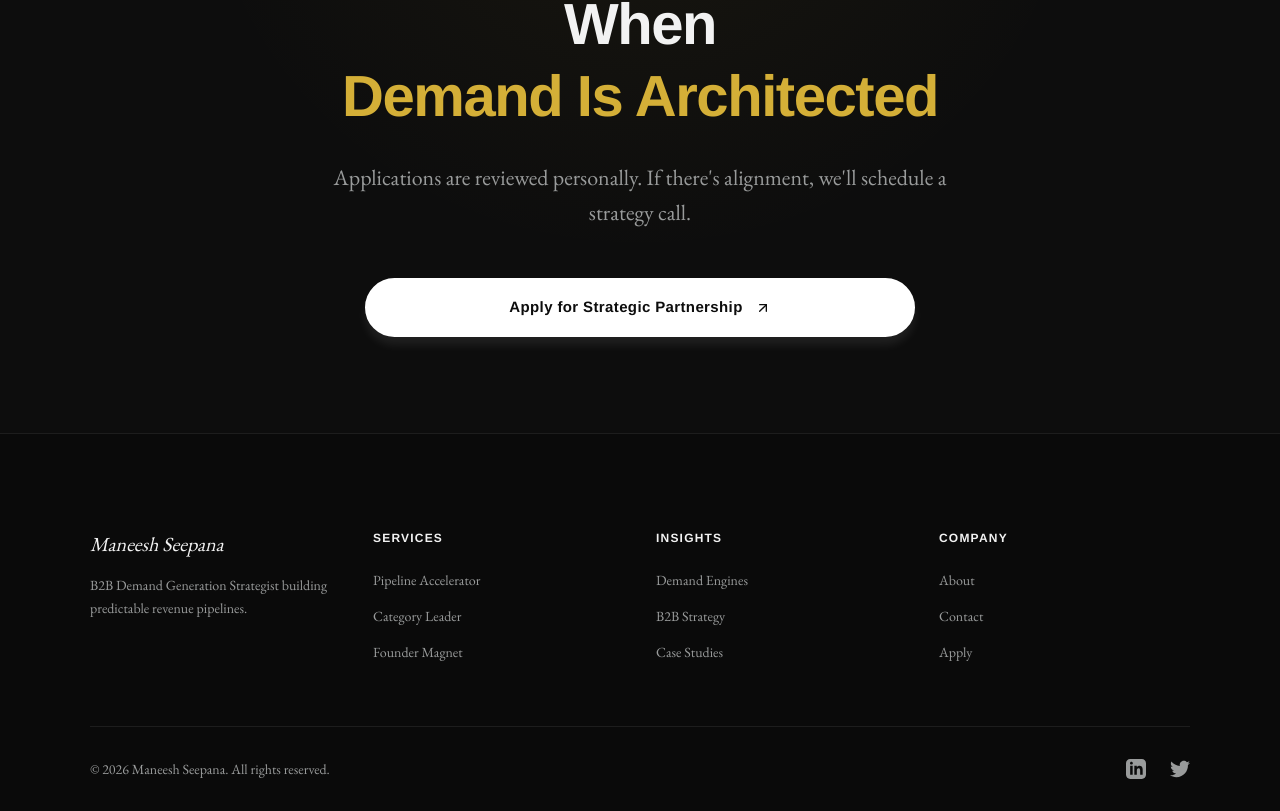
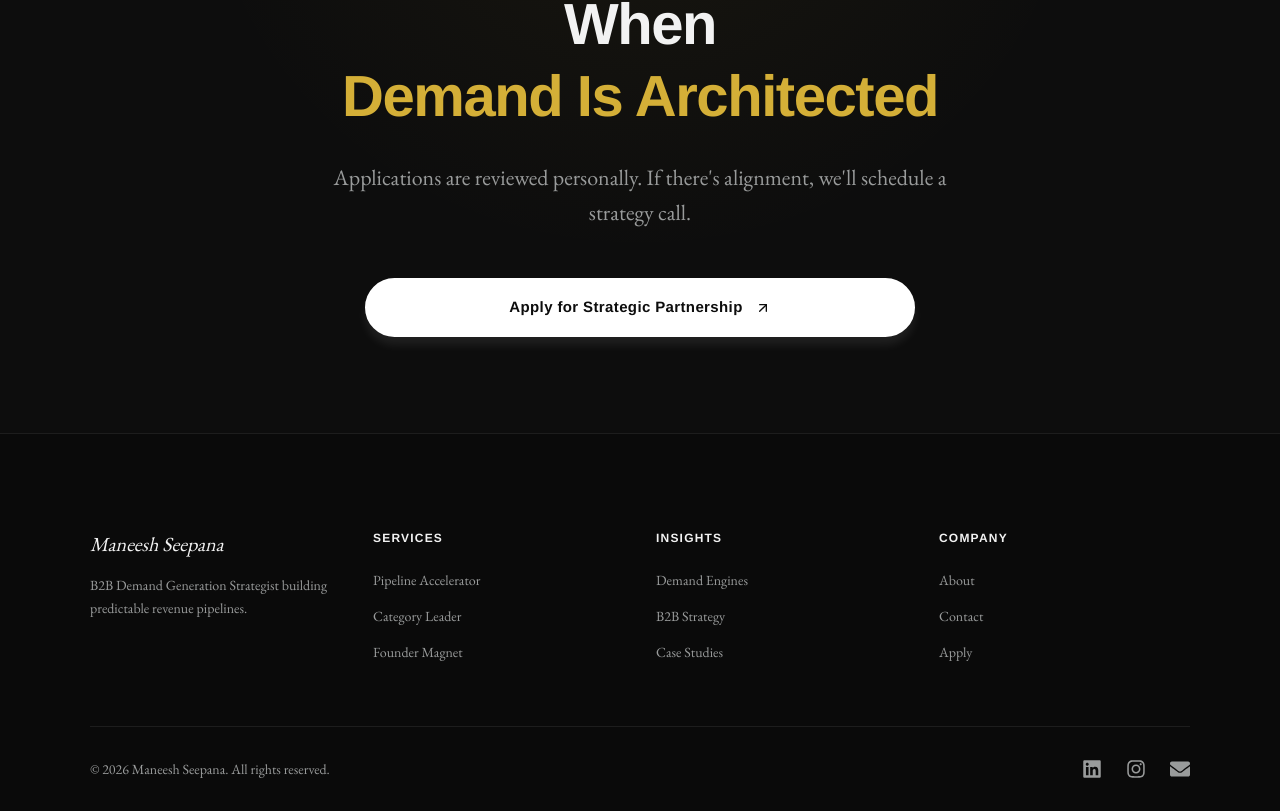
Before and after one commit to Santhoshmani1/maneesh_portfolio_site, a Next.js app: page / in a window 1280 px wide. Shown: the part 7601-8412 px from the top of the page. Built offline with nearby package versions, Linux system fonts and the light colour scheme.

Commit message:
fix: Social Media links in footer

```diff
--- a/components/Footer.tsx
+++ b/components/Footer.tsx
@@ -1,7 +1,17 @@
 import { siteContent } from "../data/siteContent";
+import { FaLinkedin, FaInstagram, FaEnvelope } from "react-icons/fa";
 
 export default function Footer() {
     const { biography, columns, social, copyright } = siteContent.footer;
+
+    const getSocialIcon = (iconName: string) => {
+        switch (iconName.toLowerCase()) {
+            case "linkedin": return <FaLinkedin className="w-5 h-5" />;
+            case "instagram": return <FaInstagram className="w-5 h-5" />;
+            case "gmail": return <FaEnvelope className="w-5 h-5" />;
+            default: return null;
+        }
+    };
 
     return (
         <footer className="bg-[#0A0A0A] border-t border-[rgba(255,255,255,0.08)] pt-24 pb-8 px-6">
@@ -55,17 +65,11 @@ export default function Footer() {
                                 key={item.name}
                                 href={item.href}
                                 aria-label={item.name}
+                                target="_blank"
+                                rel="noopener noreferrer"
                                 className="text-[#999B9B] hover:text-[#D4AF37] transition-colors"
                             >
-                                {item.icon === "linkedin" ? (
-                                    <svg className="w-5 h-5" fill="currentColor" viewBox="0 0 24 24">
-                                        <path d="M19 0h-14c-2.761 0-5 2.239-5 5v14c0 2.761 2.239 5 5 5h14c2.762 0 5-2.239 5-5v-14c0-2.761-2.238-5-5-5zm-11 19h-3v-11h3v11zm-1.5-12.268c-.966 0-1.75-.79-1.75-1.764s.784-1.764 1.75-1.764 1.75.79 1.75 1.764-.783 1.764-1.75 1.764zm13.5 12.268h-3v-5.604c0-3.368-4-3.113-4 0v5.604h-3v-11h3v1.765c1.396-2.586 7-2.777 7 2.476v6.759z" />
-                                    </svg>
-                                ) : (
-                                    <svg className="w-5 h-5" fill="currentColor" viewBox="0 0 24 24">
-                                        <path d="M24 4.557c-.883.392-1.832.656-2.828.775 1.017-.609 1.798-1.574 2.165-2.724-.951.564-2.005.974-3.127 1.195-.897-.957-2.178-1.555-3.594-1.555-3.179 0-5.515 2.966-4.797 6.045-4.091-.205-7.719-2.165-10.148-5.144-1.29 2.213-.669 5.108 1.523 6.574-.806-.026-1.566-.247-2.229-.616-.054 2.281 1.581 4.415 3.949 4.89-.693.188-1.452.232-2.224.084.626 1.956 2.444 3.379 4.6 3.419-2.07 1.623-4.678 2.348-7.29 2.04 2.179 1.397 4.768 2.212 7.548 2.212 9.142 0 14.307-7.721 13.995-14.646.962-.695 1.797-1.562 2.457-2.549z" />
-                                    </svg>
-                                )}
+                                {getSocialIcon(item.icon)}
                             </a>
                         ))}
                     </div>
--- a/data/siteContent.ts
+++ b/data/siteContent.ts
@@ -4,7 +4,6 @@ import {
   Search,
   Megaphone,
   Workflow,
-  Target,
   Building2,
   Brain,
   UserPlus,
@@ -295,8 +294,9 @@ export const siteContent = {
       }
     ],
     social: [
-      { name: "LinkedIn", href: "#", icon: "linkedin" },
-      { name: "X (Twitter)", href: "#", icon: "twitter" }
+      { name: "LinkedIn", href: "https://www.linkedin.com/in/maneesh-kumar-seepana/", icon: "linkedin" },
+      { name: "Instagram", href: "https://www.instagram.com/maneeshseepana/", icon: "instagram" },
+      { name: "Gmail", href: "mailto:growth@maneeshseepana.com", icon: "gmail"},
     ],
     copyright: "Maneesh Seepana. All rights reserved."
   }
--- a/package.json
+++ b/package.json
@@ -17,7 +17,8 @@
     "radix-ui": "^1.4.3",
     "react": "19.2.3",
     "react-dom": "19.2.3",
-    "shadcn": "^4.0.0",
+    "react-icons": "^5.6.0",
+    "shadcn": "^4.6.0",
     "tailwind-merge": "^3.5.0",
     "tw-animate-css": "^1.4.0"
   },
```
